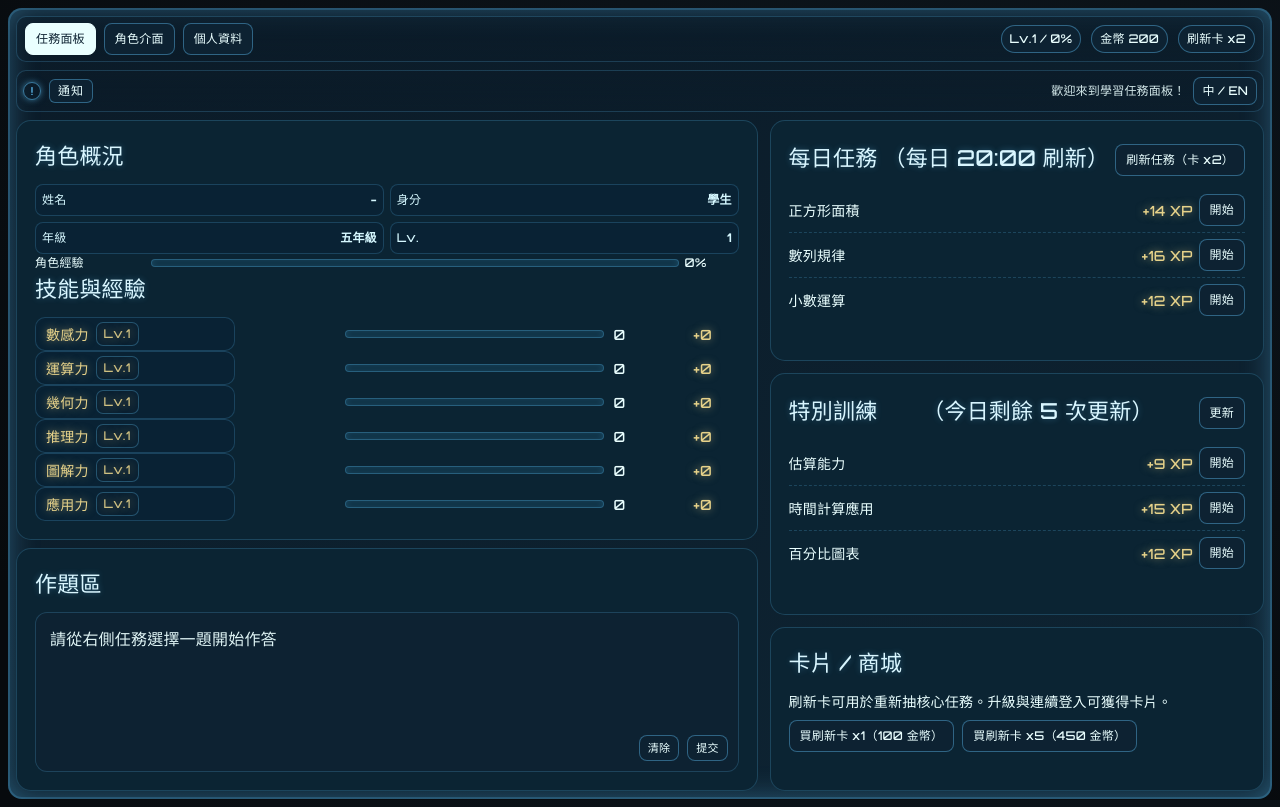
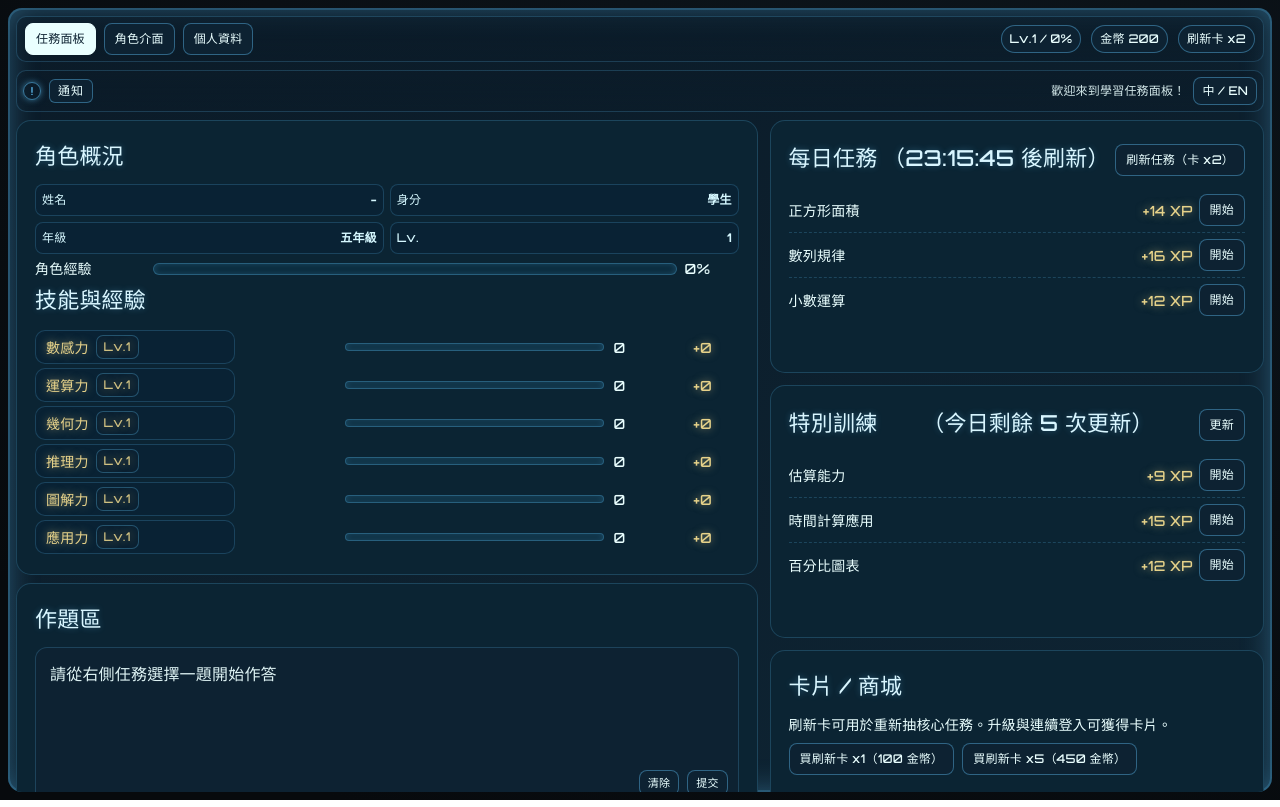
Before and after one commit to HUANGCHIHHUNGLeo/next-mission-panel, a Next.js app: page / in a window 1280 px wide. Built offline with nearby package versions, Linux system fonts and the light colour scheme.

Commit message:
Add files via upload

```diff
--- a/src/app/globals.css
+++ b/src/app/globals.css
@@ -34,16 +34,18 @@ body {
 /* ===== Stage & Screen ===== */
 .stage {
   width: 100%;
-  min-height: 100vh;
+  height: 100vh;
   padding: 8px;
   display: flex;
   align-items: stretch;
   justify-content: stretch;
+  overflow: hidden;
 }
 
 .screen {
   position: relative;
   width: 100%;
+  height: 100%;
   background: linear-gradient(160deg, var(--deep), var(--deep2));
   border-radius: 14px;
   box-shadow:
@@ -226,12 +228,13 @@ body {
   display: grid;
   grid-template-columns: 110px 1fr 54px;
   align-items: center;
-  gap: 6px;
-  font-size: 12px;
+  gap: 8px;
+  font-size: 14px;
+  padding: 4px 0;
 }
 
 .bar {
-  height: 8px;
+  height: 12px;
   background: #0a2a3c;
   border: 1px solid #62c8ff55;
   border-radius: 999px;
@@ -282,15 +285,17 @@ body {
 /* 手機版 - 保持原本大小 */
 .stat {
   display: grid;
-  grid-template-columns: minmax(150px, auto) 1fr 60px 35px;
+  grid-template-columns: minmax(130px, auto) 1fr 50px 30px;
   align-items: center;
-  gap: 6px;
-  font-size: 12px;
+  gap: 4px;
+  font-size: 11px;
+  padding: 2px 0;
 }
 
 .stat .bar {
   width: 72%;
   margin-left: auto;
+  height: 8px;
 }
 
 .stat .val {
--- a/src/components/TaskList.js
+++ b/src/components/TaskList.js
@@ -1,4 +1,6 @@
 'use client';
+
+import { useState, useEffect } from 'react';
 
 export default function TaskList({
   coreTasks,
@@ -11,6 +13,33 @@ export default function TaskList({
   onRerollSide,
   onBuyCards
 }) {
+  const [countdown, setCountdown] = useState('');
+
+  // 計算到23:00的倒數時間
+  useEffect(() => {
+    const updateCountdown = () => {
+      const now = new Date();
+      const today = new Date(now.getFullYear(), now.getMonth(), now.getDate(), 23, 0, 0);
+
+      // 如果現在已經過了今天的23:00，則計算到明天23:00的時間
+      if (now > today) {
+        today.setDate(today.getDate() + 1);
+      }
+
+      const diff = today - now;
+      const hours = Math.floor(diff / (1000 * 60 * 60));
+      const minutes = Math.floor((diff % (1000 * 60 * 60)) / (1000 * 60));
+      const seconds = Math.floor((diff % (1000 * 60)) / 1000);
+
+      setCountdown(`${hours.toString().padStart(2, '0')}:${minutes.toString().padStart(2, '0')}:${seconds.toString().padStart(2, '0')}`);
+    };
+
+    updateCountdown();
+    const interval = setInterval(updateCountdown, 1000);
+
+    return () => clearInterval(interval);
+  }, []);
+
   const renderTask = (task, index, isCore = false) => (
     <div key={index} className="taskItem">
       <div className="taskname">{task.title}</div>
@@ -30,7 +59,7 @@ export default function TaskList({
       {/* 核心任務 */}
       <div className="panel">
         <h2>
-          每日任務 <span className="sm">（每日 20:00 刷新）</span>
+          每日任務 <span className="sm">（{countdown} 後刷新）</span>
           <span>
             <button
               className="btn"
```
